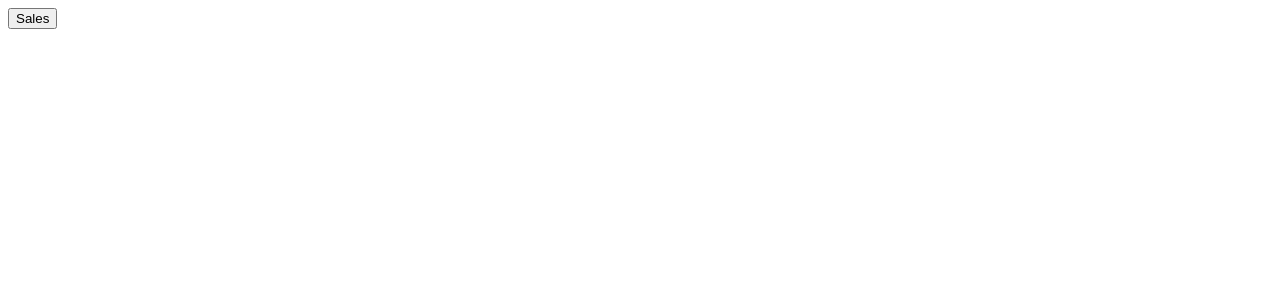
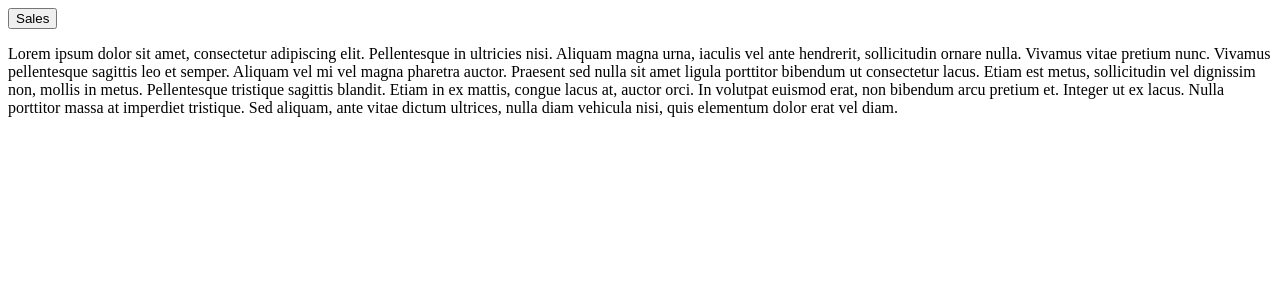
Before and after one commit to jeanne-v/menu-select, a React (Vite) app: page / in a window 1280 px wide. Shown: the top 300 px of the page. Built offline with nearby package versions, Linux system fonts and the light colour scheme.

Commit message:
Handle click out + esc key down

```diff
--- a/dev/App.jsx
+++ b/dev/App.jsx
@@ -12,10 +12,24 @@ export default function App() {
   const [selectedOption, setSelectedOption] = useState(options[0]);
 
   return (
-    <MenuSelect
-      options={options}
-      selectedOption={selectedOption}
-      setSelectedOption={setSelectedOption}
-    />
+    <>
+      <MenuSelect
+        options={options}
+        selectedOption={selectedOption}
+        setSelectedOption={setSelectedOption}
+      />
+      <p>
+        Lorem ipsum dolor sit amet, consectetur adipiscing elit. Pellentesque in ultricies
+        nisi. Aliquam magna urna, iaculis vel ante hendrerit, sollicitudin ornare nulla.
+        Vivamus vitae pretium nunc. Vivamus pellentesque sagittis leo et semper. Aliquam
+        vel mi vel magna pharetra auctor. Praesent sed nulla sit amet ligula porttitor
+        bibendum ut consectetur lacus. Etiam est metus, sollicitudin vel dignissim non,
+        mollis in metus. Pellentesque tristique sagittis blandit. Etiam in ex mattis,
+        congue lacus at, auctor orci. In volutpat euismod erat, non bibendum arcu pretium
+        et. Integer ut ex lacus. Nulla porttitor massa at imperdiet tristique. Sed
+        aliquam, ante vitae dictum ultrices, nulla diam vehicula nisi, quis elementum
+        dolor erat vel diam.
+      </p>
+    </>
   );
 }
--- a/lib/MenuSelect.jsx
+++ b/lib/MenuSelect.jsx
@@ -1,7 +1,8 @@
-import { useState } from "react";
+import { useState, useEffect, useRef } from "react";
 
 export default function MenuSelec({ options, selectedOption, setSelectedOption }) {
   const [isOpen, setIsOpen] = useState(false);
+  const wrapperRef = useRef(null);
 
   function handleBtnClick() {
     setIsOpen((prevValue) => !prevValue);
@@ -12,8 +13,28 @@ export default function MenuSelec({ options, selectedOption, setSelectedOption }
     setIsOpen(false);
   }
 
+  function handleDocumentClick(e) {
+    const target = e.target;
+    if (!wrapperRef.current.contains(target)) {
+      setIsOpen(false);
+    }
+  }
+
+  function handleKeyDown(e) {
+    const key = e.key;
+
+    if (key === "Escape" && isOpen) {
+      setIsOpen(false);
+    }
+  }
+
+  useEffect(() => {
+    document.addEventListener("click", handleDocumentClick);
+    return () => document.removeEventListener("click", handleDocumentClick);
+  }, []);
+
   return (
-    <div>
+    <div ref={wrapperRef} onKeyDown={handleKeyDown}>
       <button
         onClick={handleBtnClick}
         aria-expanded={isOpen}
```
